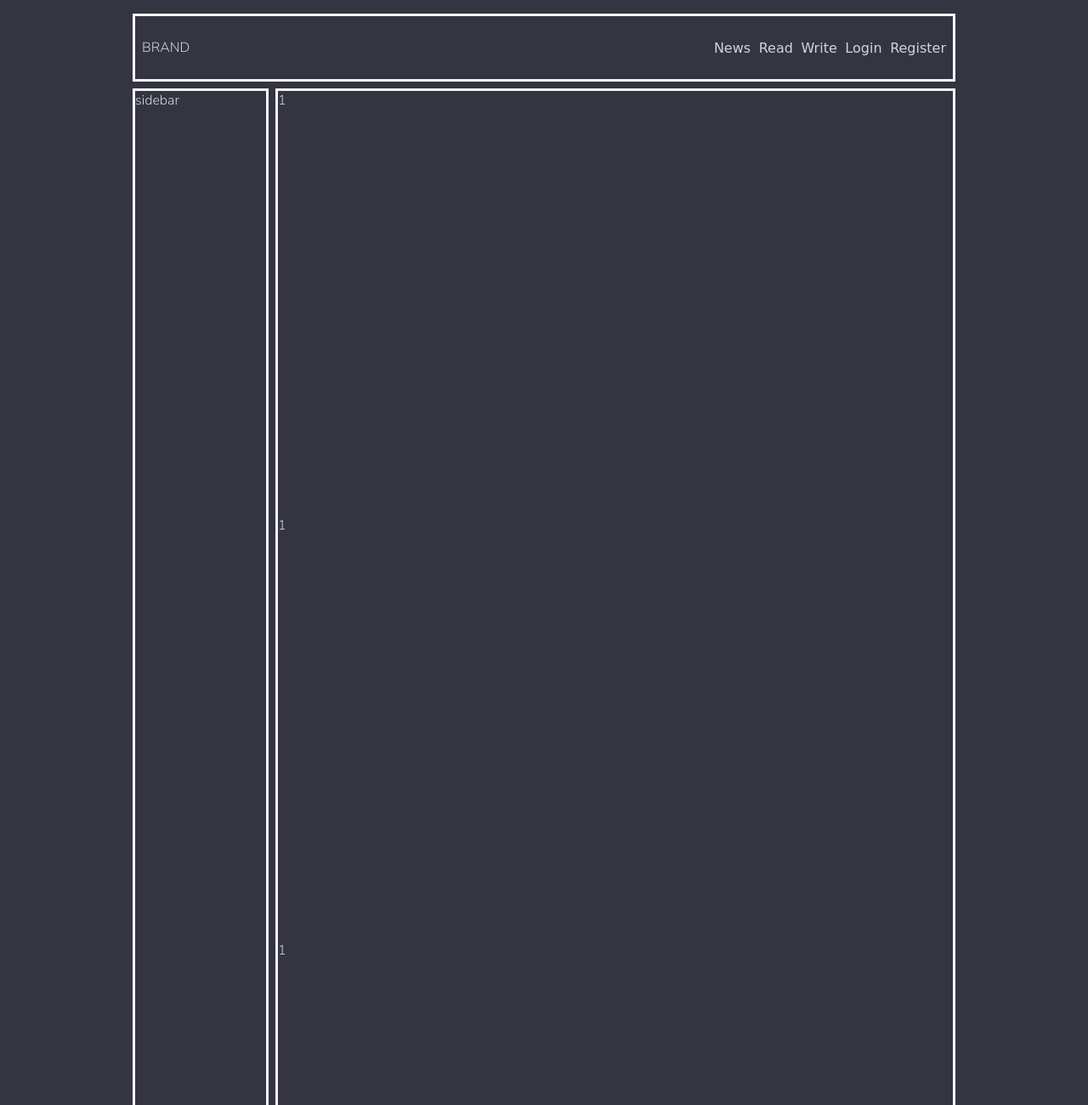
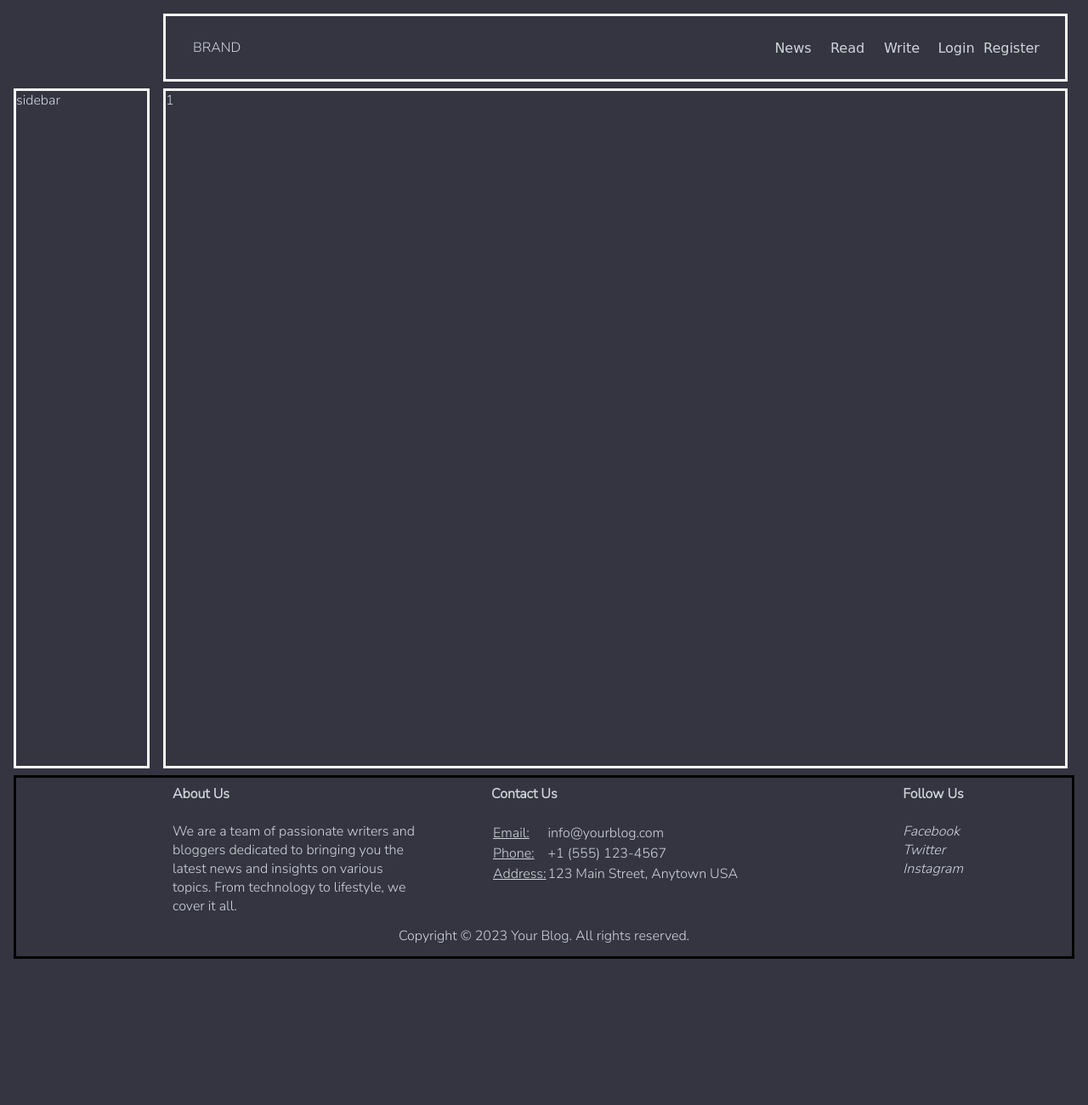
Before and after one commit to ysirblack/blogpost, a website: page index.html in a window 1280 px wide. Shown: the top 1300 px of the page at 85% size. After the commit the page ends 1144 px from the top, so only its background shows below. Drawn offline with Linux system fonts and the light colour scheme; a web font is replaced by a local one.

Commit message:
feat: new layout

```diff
--- a/index.html
+++ b/index.html
@@ -8,30 +8,74 @@
     <meta name="viewport" content="width=device-width, initial-scale=1" />
     <link rel="stylesheet" href="/styles/main.css" />
   </head>
-  <body >
+  <body>
     <div id="container">
       <header id="header" class="box">
-        <div> BRAND</div>
-        <div id="sidebar-right-hand">
-          <a href="/"> News </a>
-           <a href="/"> Read </a>
-           <a href="/"> Write </a>
-           <a href="/"> Login </a>
-           <a href="/"> Register </a>
-        </div>
-
-
-
+        <div>BRAND</div>
+        <nav id="sidebar-right-hand">
+          <a href="/" class="nav-link"> News </a>
+          <a href="/" class="nav-link"> Read </a>
+          <a href="/" class="nav-link"> Write </a>
+          <a href="/" class="nav-link"> Login </a>
+          <a href="/" class="nav-link"> Register </a>
+        </nav>
       </header>
-      <section id="sidebar" class="box">sidebar</section>
+      <aside id="sidebar" class="box">sidebar</aside>
       <section id="content" class="box">
         <div class="content-x">1</div>
+        <!-- <div class="content-x">1</div>
         <div class="content-x">1</div>
         <div class="content-x">1</div>
-        <div class="content-x">1</div>
-        <div class="content-x">1</div>
+        <div class="content-x">1</div> -->
       </section>
-      <section id="footer" class="box">footer</section>
+      <footer id="footer" class="box">
+        <!-- <div id="about">
+          <strong>About Us</strong><br /><br />
+          We are a team of passionate writers and bloggers dedicated to bringing you the latest news and insights on various topics. From technology to lifestyle, we cover it all.
+        </div> -->
+        <div id="contact">
+          <div>
+            <strong>About Us</strong><br /><br />
+            We are a team of passionate writers and bloggers dedicated to bringing you the latest news and insights on various topics. From technology to lifestyle, we cover it all.
+          </div>
+          <div>
+            <strong> Contact Us </strong><br /><br />
+            <table>
+              <tr>
+                <td>
+                  <a href="mailto:info@yourblog.com" id="email"> <u> Email:</u></a>
+                </td>
+                <td>info@yourblog.com</td>
+              </tr>
+              <tr>
+                <td><u> Phone:</u></td>
+                <td>+1 (555) 123-4567</td>
+              </tr>
+              <tr>
+                <td><u> Address:</u></td>
+                <td>123 Main Street, Anytown USA</td>
+              </tr>
+            </table>
+          </div>
+          <div>
+            <strong> Follow Us</strong><br /><br>
+            <div>
+              <a href="https://www.facebook.com/yourblog" target="_blank" rel="noopener"><em> Facebook</em> </a> <br />
+              <a href="www.twitter.com/yourblog" target="_blank" rel="noopener"><em> Twitter</em> </a> <br />
+              <a href="www.instagram.com/yourblog" target="_blank" rel="noopener"><em> Instagram</em> </a> <br />
+            </div>
+          </div>
+          <!-- <div id="follow">
+          <strong> Follow Us</strong><br />
+          <div>
+            <a href="https://www.facebook.com/yourblog" target="_blank" rel="noopener"><em> Facebook</em> </a> <br />
+            <a href="www.twitter.com/yourblog" target="_blank" rel="noopener"><em> Twitter</em> </a> <br />
+            <a href="www.instagram.com/yourblog" target="_blank" rel="noopener"><em> Instagram</em> </a> <br />
+          </div>
+        </div> -->
+        </div>
+        <div id="copyright">Copyright © 2023 Your Blog. All rights reserved.</div>
+      </footer>
     </div>
     <script src="" async defer></script>
   </body>
--- a/styles/footer.css
+++ b/styles/footer.css
@@ -1,3 +1,48 @@
-.footer {
+#footer {
+  box-sizing: border-box;
+  padding: 0.5rem;
   border: 3px solid black;
+  display: grid;
+  grid-template-rows: 1fr auto;
+  grid-template-areas: "first" "second" ;
+  gap: 0.5rem
 }
+
+#contact {
+  grid-area: first;
+  display: grid;
+  grid-template-rows: 1fr 1fr 1fr;
+}
+
+#copyright{
+  grid-area: second;
+  justify-self: center;
+  align-self: center;
+}
+
+
+@media screen and (min-width: 600px){
+  #footer {
+    border: 3px solid black;
+    display: grid;
+    grid-template-columns: minmax(5rem,10rem) 1fr minmax(250px, 75rem) 1fr;
+    grid-template-rows: 1fr 2rem;
+    grid-template-areas:
+    ". . contact ."
+    "cp cp cp cp";
+  }
+
+  #contact {
+    grid-area: contact;
+    display: grid;
+    grid-template-columns: 1fr 1fr 1fr;
+    grid-template-rows: auto;
+    justify-items: center;
+    gap: 5rem;
+  }
+
+  #copyright{
+    grid-area: cp;
+  }
+
+}
--- a/styles/header.css
+++ b/styles/header.css
@@ -1,5 +1,23 @@
+#header {
+  padding: 0 2rem;
+  display: flex;
+  flex-direction: row;
+  justify-content: space-between;
+  align-items: center;
+}
+
 #sidebar-right-hand {
   display: flex;
   flex-direction: row;
-  gap: 0.6rem;
 }
+.nav-link {
+  width: 4rem;
+  padding-block: 1.5rem;
+  text-align: center;
+
+}
+
+.nav-link:hover {
+  background-color: rgba(128, 128, 128, 0.748);
+  color: orange;
+}
--- a/styles/layout.css
+++ b/styles/layout.css
@@ -1,6 +1,6 @@
 #container {
   display: grid;
-  max-width: 75rem;
+  /* max-width: 75rem; */
   grid-template-rows: 5rem minmax(50rem, auto) minmax(5rem,auto);
   grid-template-columns: minmax(280px, 50rem);
   grid-template-areas:
@@ -12,11 +12,7 @@
 
 #header {
   grid-area: header;
-  padding: 0.5rem;
-  display: flex;
-  flex-direction: row;
-  justify-content: space-between;
-  align-items: center;
+
 }
 
 #sidebar {
@@ -37,22 +33,15 @@
 }
 
 
-.content-x{
-  height: 500px;
-  /* width: 100%; */
-  /* border: 5px solid brown; */
-}
-
 
 @media screen and (min-width: 600px){
   #container {
     grid-template-rows: 5rem minmax(50rem, auto) minmax(5rem,auto);
-    grid-template-columns: minmax(5rem,10rem) minmax(250px, 50rem);
+    grid-template-columns: minmax(5rem,10rem) 1fr minmax(250px, 75rem) 1fr;
     grid-template-areas:
-      "header header"
-      "sidebar content"
-      "footer footer ";
-    /* border: 1px solid rgb(194, 241, 152); */
+      ". . header ."
+      "sidebar . content ."
+      "footer footer footer footer";
   }
 
   #sidebar {
--- a/styles/main.css
+++ b/styles/main.css
@@ -34,8 +34,8 @@ a {
 }
 
 a:hover {
-  color: rgba(0, 213, 255, 0.925);
+  /* color: rgba(0, 213, 255, 0.925);
   transition: 100ms;
-  transform: scale(1.2);
-  transform: rotate3d();
+  transform: scale(1.1);
+  transform: rotate3d(); */
 }
```
